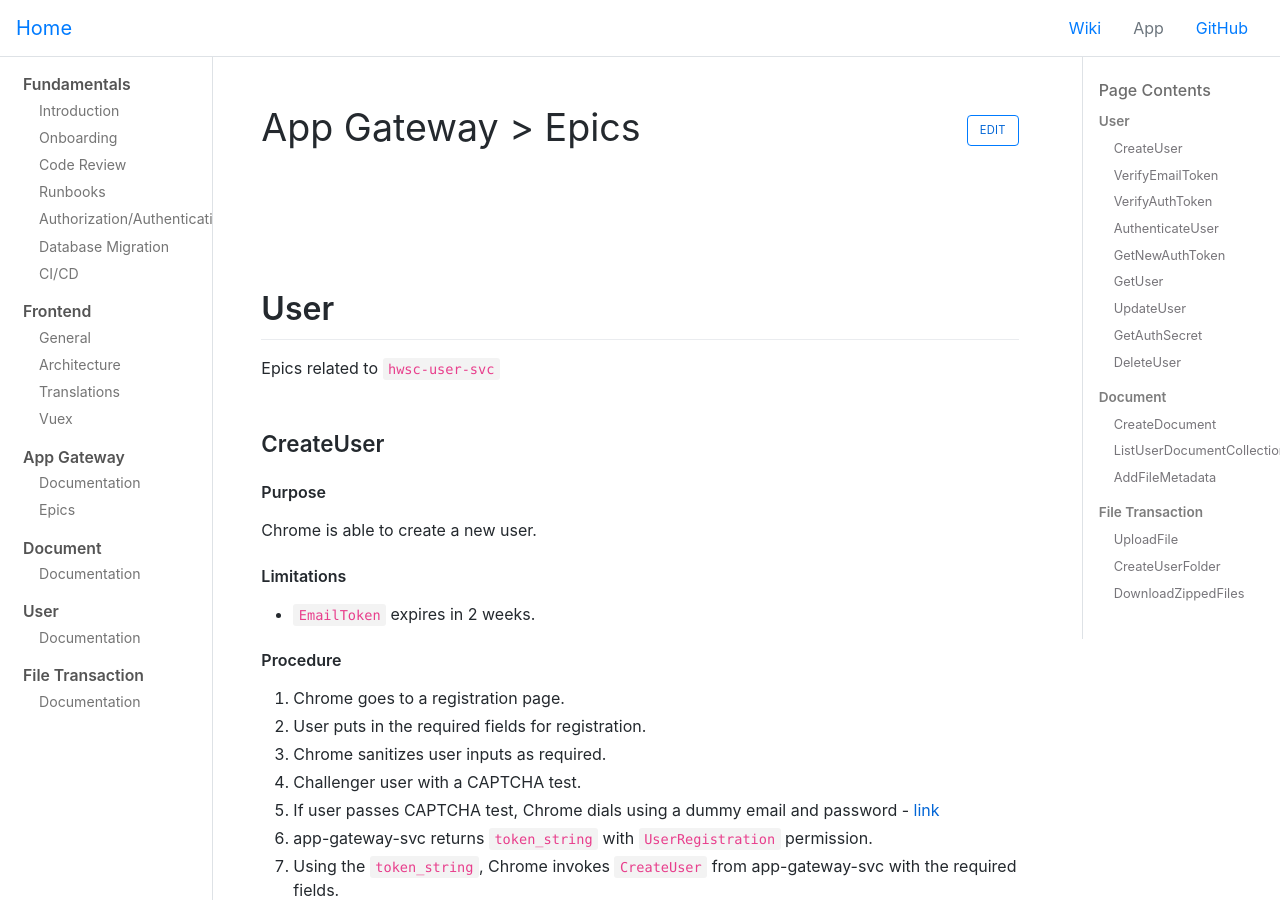
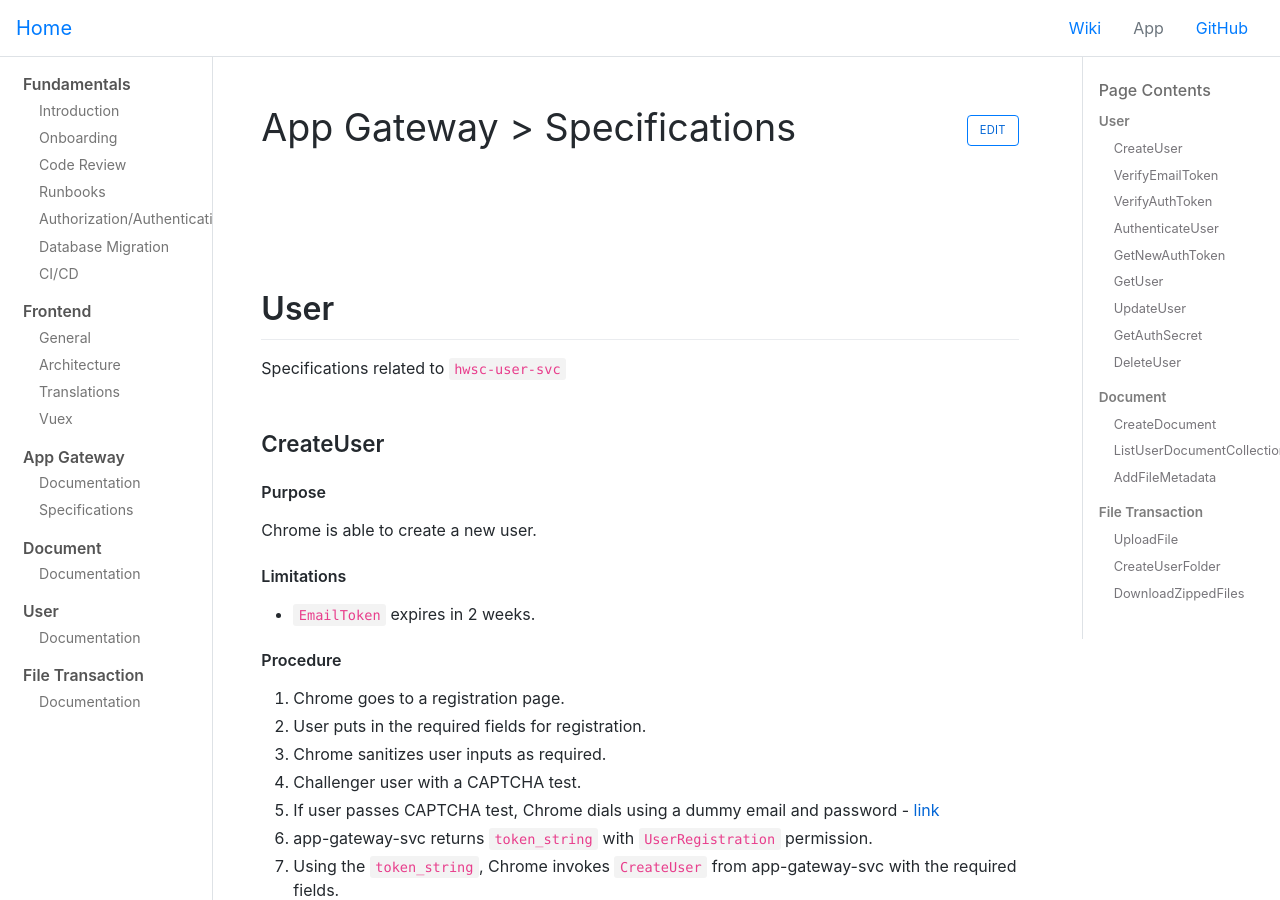
Before and after one commit to hwsc-org/hwsc-org.github.io, a Jekyll site: the page built from wikis/app-gateway-svc/specifications.md, in a window 1280 px wide and 900 px high. Built offline with Jekyll 4.4.1, drawn with Linux system fonts in a browser that asks for light colours; comment, search, counter and statistics services are not loaded; some of the changed text lies outside the part shown.

Commit message:
Change epics to specifications

```diff
--- a/js/main.js
+++ b/js/main.js
@@ -41,7 +41,7 @@ $(document).ready(function() {
   const appGatewayRoutes = new Map(Object.entries({
     // ORDER MATTERS, also replace .md extension to .html
     'Documentation': `${APP_GATEWAY_PATH}doc.html`,
-    'Epics': `${APP_GATEWAY_PATH}epics.html`,
+    'Specifications': `${APP_GATEWAY_PATH}specifications.html`,
   }));
 
   // all wikis for fundamentals
--- a/wikis/app-gateway-svc/epics.md
+++ b/wikis/app-gateway-svc/specifications.md
@@ -1,11 +1,11 @@
 ---
 layout: wiki
 directory: app-gateway-svc
-filename: epics.md
-title: App Gateway > Epics
+filename: specifications.md
+title: App Gateway > Specifications
 ---
 ## User
-Epics related to `hwsc-user-svc`
+Specifications related to `hwsc-user-svc`
 
 ### CreateUser
 #### Purpose
@@ -18,7 +18,7 @@ Chrome is able to create a new user.
 2. User puts in the required fields for registration.
 3. Chrome sanitizes user inputs as required.
 4. Challenger user with a CAPTCHA test.
-5. If user passes CAPTCHA test, Chrome dials using a dummy email and password - [link](https://hwsc-org.github.io/wikis/app-gateway/epics.html#authenticateuser)
+5. If user passes CAPTCHA test, Chrome dials using a dummy email and password - [link](https://hwsc-org.github.io/wikis/app-gateway/specifications.html#authenticateuser)
 6. app-gateway-svc returns `token_string` with `UserRegistration` permission.
 7. Using the `token_string`, Chrome invokes `CreateUser` from app-gateway-svc with the required fields.
 8. app-gateway-svc validates the `token_string` using an `Authority` with `UserRegistration` permission.
@@ -134,7 +134,7 @@ Chrome is able to login using email and password.
     3. app-gateway-svc finalizes the authentication.
     4. app-gateway-svc performs context metadata sanitization.
     5. app-gateway-svc returns the `token_string` to Chrome.
-    6. Chrome invokes `GetUser` from app-gateway-svc - [link](https://hwsc-org.github.io/wikis/app-gateway/epics.html#getuser)
+    6. Chrome invokes `GetUser` from app-gateway-svc - [link](https://hwsc-org.github.io/wikis/app-gateway/specifications.html#getuser)
     7. Chrome redirects to the user's page.
 8. If the `email` and `password` are invalid:
     1. user-svc returns the appropriate error code.
@@ -240,7 +240,7 @@ app-gateway-svc updates the current `secret`
         3. user-svc returns the `identification` with the active `secret` to app-gateway-svc.
         4. app-gateway-svc saves the `secret`
     - If the user-svc is unavailable:
-        1. app-gateway-svc will grab the `secret` during invocation of `AuthenticateUser` - [link](https://hwsc-org.github.io/wikis/app-gateway/epics.html#getuser)
+        1. app-gateway-svc will grab the `secret` during invocation of `AuthenticateUser` - [link](https://hwsc-org.github.io/wikis/app-gateway/specifications.html#getuser)
 
 ### DeleteUser
 #### Purpose
@@ -250,7 +250,7 @@ Deletes or deactivates a user.
 
 
 ## Document
-Epics related to `hwsc-document-svc`
+Specifications related to `hwsc-document-svc`
 
 ### CreateDocument
 #### Purpose
@@ -304,7 +304,7 @@ Add a metadata for a document.
 - TODO
 
 ## File Transaction
-Epics related to `hwsc-file-transaction-svc`
+Specifications related to `hwsc-file-transaction-svc`
 
 ### UploadFile
 #### Purpose
@@ -319,8 +319,8 @@ User uploads file to a cloud provider.
 - Will implement either sleep/busy-wait/timeout just in case more than 10 files are being uploaded per user (most likely not gonna happen).
 
 #### Procedure
-1. Refer to [CreateDocument](https://hwsc-org.github.io/wikis/app-gateway-svc/epics.html#createdocument)
-2. User clicks on the document from a list of documents from the user page using [ListUserDocumentCollection](https://hwsc-org.github.io/wikis/app-gateway-svc/epics.html#listuserdocumentcollection)
+1. Refer to [CreateDocument](https://hwsc-org.github.io/wikis/app-gateway-svc/specifications.html#createdocument)
+2. User clicks on the document from a list of documents from the user page using [ListUserDocumentCollection](https://hwsc-org.github.io/wikis/app-gateway-svc/specifications.html#listuserdocumentcollection)
 3. TODO - Will design a modal page for uploading/adding files.
 4. User can only upload 10 files at a time.
 5. frontend invokes `UploadFile` from app-gateway-svc with the `duid` *N* amount times, *N* = number of files to upload.
@@ -347,7 +347,7 @@ User uploads file to a cloud provider.
                 - Successful
                     1. decrement the value for the `uuid` by one.
                     2. file-transaction-svc returns the `url` to app-gateway-svc.
-                    3. app-gateway-svc invokes [AddFileMetadata](https://hwsc-org.github.io/wikis/app-gateway-svc/epics.html#addfilemetadata) from the document-svc.
+                    3. app-gateway-svc invokes [AddFileMetadata](https://hwsc-org.github.io/wikis/app-gateway-svc/specifications.html#addfilemetadata) from the document-svc.
                     4. If
                         - Successful
                             1. app-gateway-svc returns `codes.OK` to frontend
```
Also changed, not shown: wikis/fundamentals/authority.md (+1 -1 lines).
